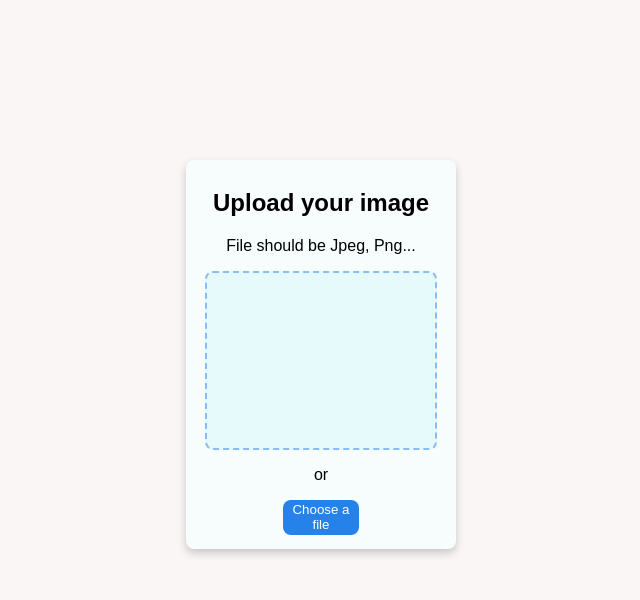
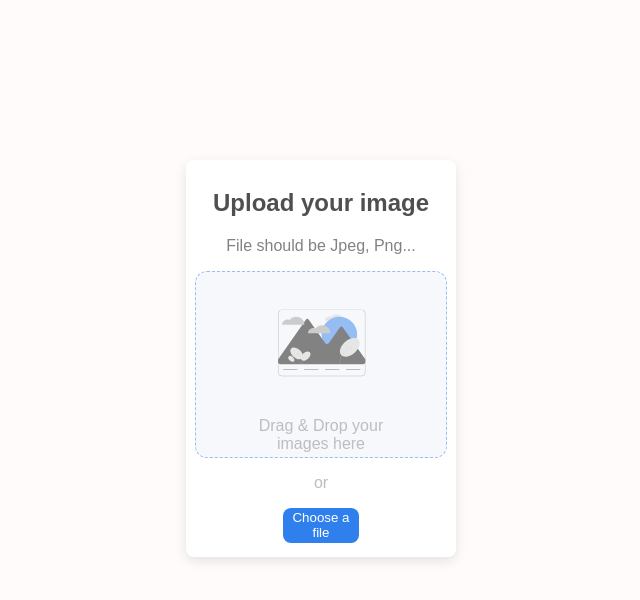
Before and after one commit to mariano-andres-horianski/img-uploader, a Django app: page /upload in a window 1280 px wide. Shown: the top 600 px of the page, without its empty margins (328-968 px from the left). Run offline with Django 3.2, Linux system fonts and the light colour scheme.

Commit message:
Edited some colors to match the challenge ones and drag and drop zone image

```diff
--- a/uploader_page/static/css/styles.css
+++ b/uploader_page/static/css/styles.css
@@ -2,17 +2,17 @@
     width: 20%;
     margin-left: 40%;
     margin-right: 40%;
-    background-color: rgb(247, 252, 253);
+    background-color: #FFFFFF;
     height: 100%;
     text-align: center;
     padding: 9px;
-    box-shadow: 0 4px 8px 0 rgba(0,0,0,0.2);
+    box-shadow: 0px 4px 12px rgba(0, 0, 0, 0.1);
     margin-top: 160px;
     border-radius: 8px;
     font-family: sans-serif;
 }
 body{
-    background-color: #fbf6f6;
+    background-color: #fffbfb;
 }
 .img-form{
     height: 100%;
@@ -51,7 +51,7 @@ body{
     left: 35%;
     right: 35%;
     border-radius: 8px;
-    background-color: #2682eb;
+    background-color: #2F80ED;
     border-style: none;
     color: #FFFFFF;
 }
@@ -59,12 +59,35 @@ body{
 #choose-container{
     position: relative;
 }
+#drag-drop-container{
+    position: relative;
+    background-color: #F6F8FB;
+    border-radius: 12px;
+    border-style: dashed;
+    border-width: 1px;
+    border-color: #97BEF4;
+    box-sizing: border-box;
+}
+#drag-drop{
+    position: relative;
+    height: 185px;
+    margin: 0%;
+    z-index: 2;
+}
 
-#drag-drop{
-    height: 175px;
-    background-color: rgb(230, 250, 252);
-    border-radius: 8px;
-    border-style: dashed;
-    border-width: 2px;
-    border-color: #89bbf4;
+#drag-drop-image{
+    position: absolute;
+    top: 20%;
+    width: 35%;
+    left: 33%;
+    right: 32%;
+    z-index: 1;
 }
+#drag-drop-text{
+    color: #BDBDBD;
+    position: absolute;
+    top: 70%;
+    left: 15%;
+    right: 15%;
+    z-index: 1;
+}
--- a/uploader_page/static/js/submit.js
+++ b/uploader_page/static/js/submit.js
@@ -11,3 +11,5 @@ choose_button.onchange = () => {submit_execution(submit_button_2)};
 function submit_execution(submit_button){
     submit_button.click();
 }
+
+console.log("test change")
--- a/uploader_page/templates/uploader_page/index.html
+++ b/uploader_page/templates/uploader_page/index.html
@@ -1,19 +1,24 @@
 {% extends "uploader_page/base.html" %}
 
+{% load static %}
 {% block img_input %}
 
 <div id="input-card">
-  <h2>Upload your image</h2>
-  <p>File should be Jpeg, Png...</p>
+  <h2 style="color: #4F4F4F">Upload your image</h2>
+  <p style="color:#828282">File should be Jpeg, Png...</p>
 
 
-    <form class="img-form" id="drag-drop" action="upload" method="POST" enctype="multipart/form-data">
-      {% csrf_token %}
-      {{ form.as_p }}
-      <button id="submit-drag-drop" name="submit" style="display: none;"></button>
-    </form>
+    <div id="drag-drop-container">
+      <form class="img-form" id="drag-drop" action="upload" method="POST" enctype="multipart/form-data">
+        {% csrf_token %}
+        {{ form.as_p }}
+        <button id="submit-drag-drop" name="submit" style="display: none;"></button>
+      </form>
+      <img id="drag-drop-image" src="{% static 'images/image.svg' %}">
+      <p id="drag-drop-text" >Drag & Drop your images here</p>
 
-    <p>or</p>
+    </div>
+    <p style="color: #BDBDBD;">or</p>
 
     <div id="choose-container">
       <button class="choose-button">
```
Also changed, not shown: uploader_page/static/images/image.svg (added).
